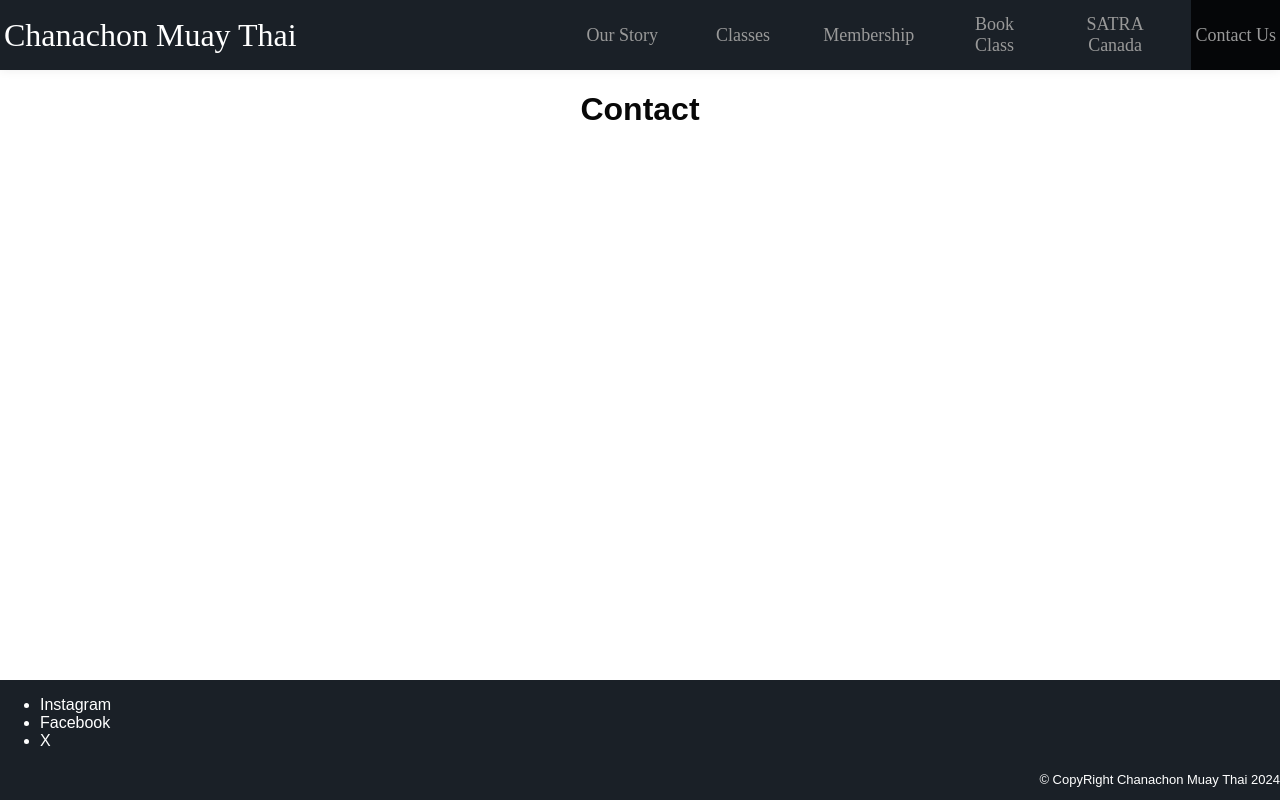
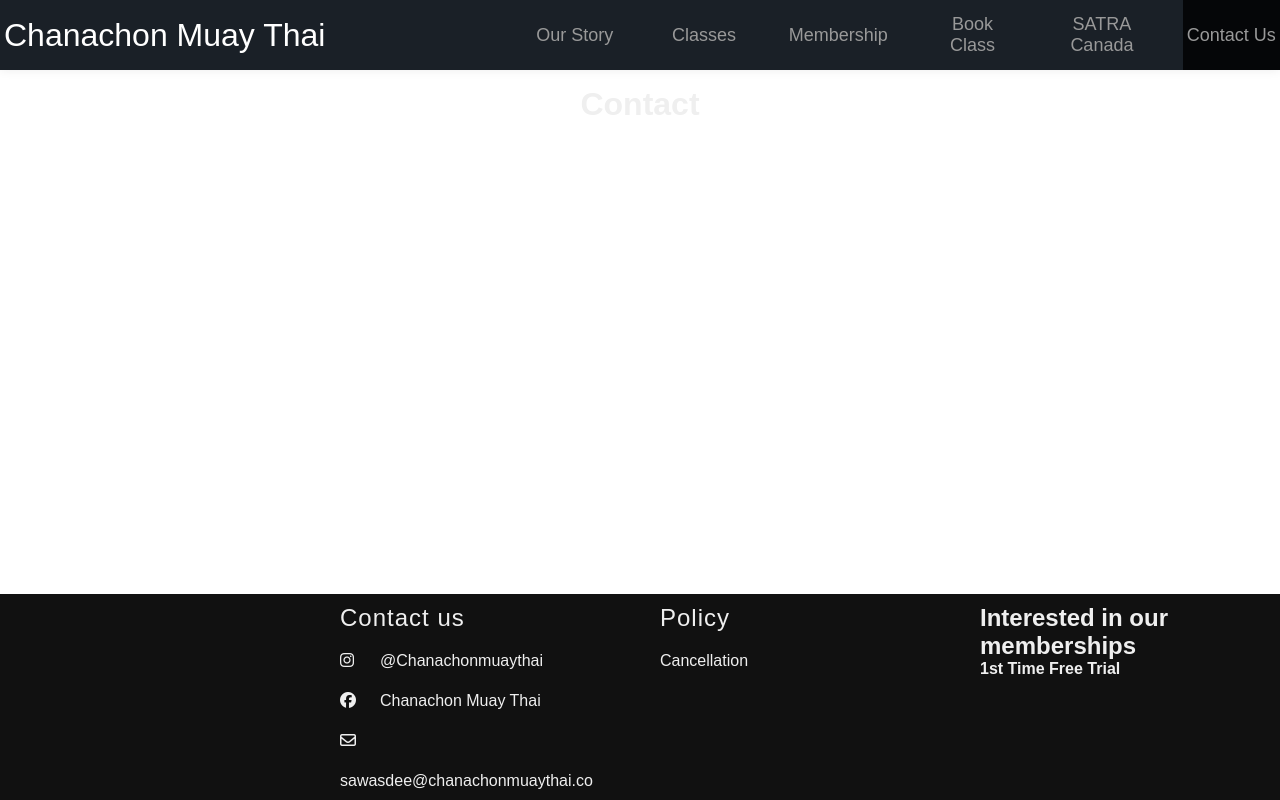
Before and after one commit to k-kornmanakij/chanachonmuaythai, a React (Create React App) app: page /contact in a window 1280 px wide. Built offline with nearby package versions, Linux system fonts and the light colour scheme.

Commit message:
created footer menu

```diff
--- a/public/index.html
+++ b/public/index.html
@@ -24,6 +24,15 @@
       work correctly both with client-side routing and a non-root public URL.
       Learn how to configure a non-root public URL by running `npm run build`.
     -->
+    <link
+      rel="stylesheet"
+      href="https://cdnjs.cloudflare.com/ajax/libs/font-awesome/6.5.2/css/all.min.css"
+      integrity="sha512-SnH5WK+bZxgPHs44uWIX+LLJAJ9/2PkPKZ5QiAj6Ta86w+fsb2TkcmfRyVX3pBnMFcV7oQPJkl9QevSCWr3W6A=="
+      crossorigin="anonymous"
+      referrerpolicy="no-referrer"
+    />
+    <!-- this stylesheet is used for creating a social media icon in the footer -->
+
     <title>Chanachon</title>
   </head>
   <body>
--- a/src/Components/Footer.css
+++ b/src/Components/Footer.css
@@ -1,21 +1,46 @@
-* {
-    bottom: 0;
+*{
+    margin: 0;
+    padding: 0;
+    color: #efefef;
+    box-sizing: border-box;
+    font-family: 'Poppins', sans-serif;
+}
+.footer{
+    position: fixed;
+    bottom: 0px;
+    width: 100%;
+    background: #111;
+    display: flex;
+}
+.col-1, .col-2, .col-3, .col-4{
+    flex-basis: 60%;
+    padding: 10px 20px;
+}
+/* column 2 */
+.col-2 h2{
+    font-size: 1.5rem;
+    font-weight: 300;
+    letter-spacing: 1px;
+    text-transform: none;
+}
+.col-2 .content{
+    margin: 20px 0 0 0;
+}
+.col-2 .content span{
+    height: 40px;
+    width: 40px;
+    background: #111;
 }
 
-.footer {
-    background-color: #1a2027;
-    color: #fff;
-    display: flex;
-    flex-direction: row;
-    height: 15vh;
-    width: 100%;
-    position: absolute;
-    bottom: 0;
+/* column 3 */
+.col-3 h2 {
+    font-size: 1.5rem;
+    font-weight: 300;
+    letter-spacing: 1px;
+    text-transform: none;
+    margin-bottom: 20px;
 }
-
-.footer p {
-    font-size: small;
-    position:absolute;
-    bottom: 0;
-    right: 0;
+.col-3 a {
+    text-decoration: none;
 }
+/* column 4 */
--- a/src/Components/Footer.js
+++ b/src/Components/Footer.js
@@ -4,18 +4,40 @@
 const Footer = () => {
   return (
     <div className="footer">
-      <ul>
-        <li>Instagram</li>
-        <li>Facebook</li>
-        <li>X</li>
+      <div className='col-1'>
+        {/* CNC's logo with homepage link */}
+      </div>
 
-      </ul>
-      <ul>
-        <p>&copy; CopyRight Chanachon Muay Thai 2024</p>
-      </ul>
+      <div className='col-2'>
+        <h2>Contact us</h2>
+        <div className='content'>
+          <div class="instagram">
+            <span class="fa-brands fa-instagram"></span>
+            <span class="text">@Chanachonmuaythai</span>
+          </div>
+          <div class="facebook">
+            <span class="fa-brands fa-facebook"></span>
+            <span class="text">Chanachon Muay Thai</span>
+          </div>
+          <div class="email">
+            <span class="fa-regular fa-envelope"></span>
+            <span class="email">sawasdee@chanachonmuaythai.co</span>
+          </div>
+        </div>
+      </div>
+
+      <div className='col-3'>
+        <h2>Policy</h2>
+        <a href='cancel'>Cancellation</a>
+      </div>
+
+      <div className='col-4'>
+        <h2>Interested in our memberships</h2>
+        <h4>1st Time Free Trial</h4>
+      </div>
     </div>
 
-
+    /* <p>&copy; CopyRight Chanachon Muay Thai 2024</p> */
   )
 }
 
```
